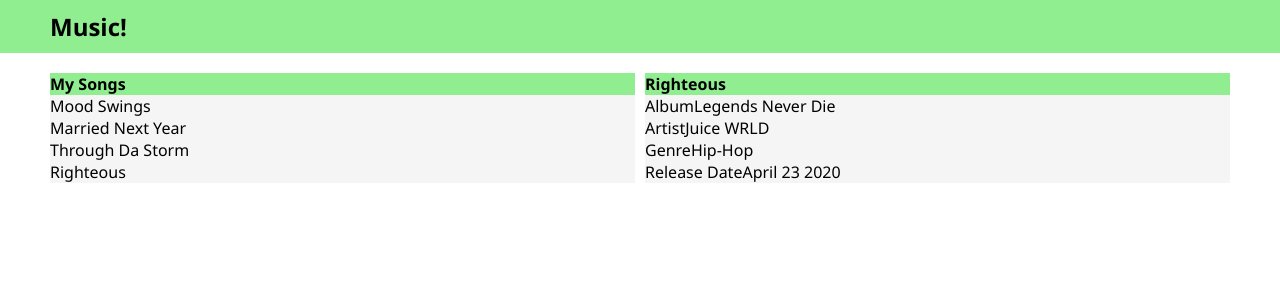
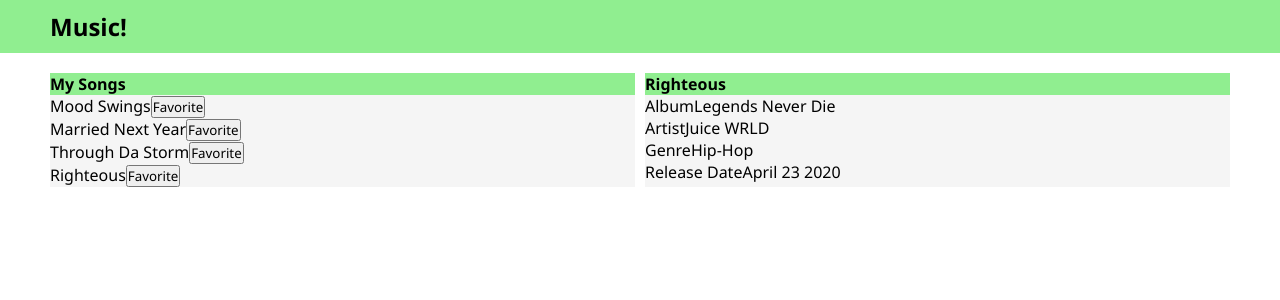
Before and after one commit to robertkemp04/MusicLibraryFrontEnd, a React (Create React App) app: page / in a window 1280 px wide. Shown: the top 300 px of the page. Built offline with nearby package versions, Linux system fonts and the light colour scheme.

Commit message:
First event handler

```diff
--- a/src/components/MusicTable/MusicList.jsx
+++ b/src/components/MusicTable/MusicList.jsx
@@ -1,3 +1,5 @@
+import SongItem from "../SongItem/SongItem";
+
 const MusicTable = ({}) => {
   const songs = [
     "Mood Swings",
@@ -5,7 +7,7 @@ const MusicTable = ({}) => {
     "Through Da Storm",
     "Righteous",
   ];
-  const songItems = songs.map((song) => <div>{song}</div>);
+  const songItems = songs.map((song) => <SongItem key={song} title={song} />);
   return (
     <div className="flex-item">
       <h4>My Songs</h4>
--- /dev/null
+++ b/src/components/SongItem/SongItem.jsx
@@ -0,0 +1,14 @@
+const SongItem = ({ title }) => {
+  const handleClick = (e) => {
+    console.log(e);
+  };
+
+  return (
+    <div className="movie-item">
+      <span>{title}</span>
+      <button onClick={handleClick}>Favorite</button>
+    </div>
+  );
+};
+
+export default SongItem;
```
